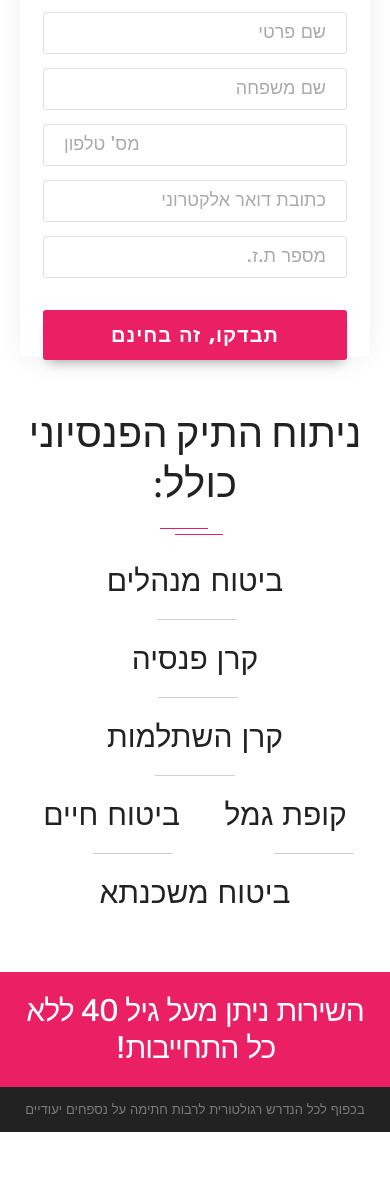
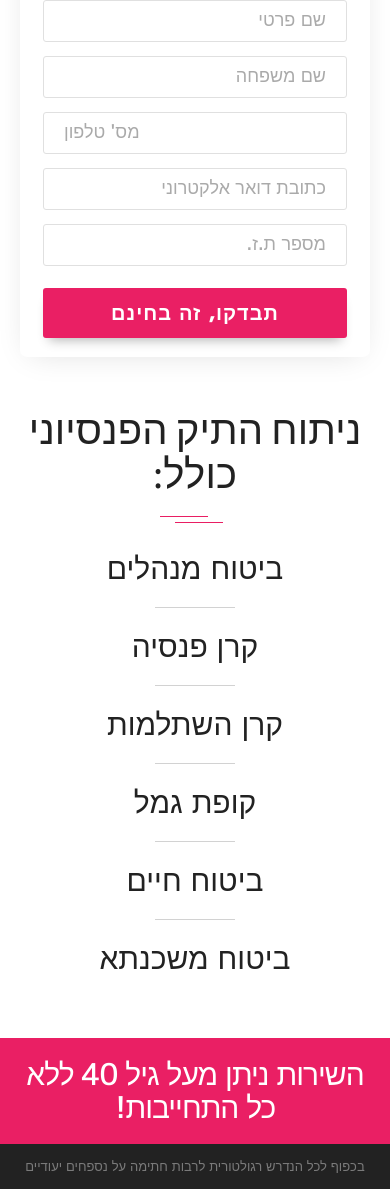
Before and after one commit to chamberofsecretz/financelanding, a plain HTML site: page index.html in a window 390 px wide. Shown: the part 528-1717 px from the top of the page. Before the commit the page ends 1660 px from the top, so only its background shows below. Drawn offline with Linux system fonts and the light colour scheme; files whose address does not match are found by name.

Commit message:
updated breakpoints

```diff
--- a/css/main.css
+++ b/css/main.css
@@ -19,6 +19,7 @@ h1 {
 }
 h2 {
  font-size: 4rem;
+ line-height: 1.1;
  color: #EA1F64;
  margin: 0;
 }
@@ -124,7 +125,7 @@ input[type="submit"] {
  text-align: center;
  font-size: 2rem;
  border: none;
- margin-top: 15px;
+ margin-top: 5px;
  padding: 6px;
  width: 100%;
  height: auto;
@@ -178,10 +179,10 @@ input[type="submit"]:hover, input[type="submit"]:focus {
 }
 
 li {
- display: inline-block;
- padding: 0 20px;
- font-size: 2.5rem;
- position: relative;
+  display: inline-block;
+  padding: 0 15px;
+  font-size: 2.2rem;
+  position: relative;
 }
 li::after {
  position: absolute;
@@ -228,8 +229,13 @@ footer p{
  font-size: 1.8rem;
 }
 
+@media (max-width: 1177px){
+  .contact-form-bg {
+    height: 550px;
+  }
+}
 
-@media (max-width: 815px) {
+@media (max-width: 1000px) {
  .four.columns {
   margin-top: 30px;
   width: 100%;
@@ -237,7 +243,32 @@ footer p{
  .eight.columns {
   width: 100%;
  }
-
+ .contact-form-bg {
+  height: 475px;
+}
+}
+@media (max-width: 630px){
+  ul {
+    padding: 0;
+   }
+   li {
+    font-size: 3rem;
+    padding: 10px 30px;
+    width: 300px;
+    position: relative;
+   }
+   li::after {
+      position: absolute;
+      height: 1px;
+      width: 80px;
+      right: 110px;
+      bottom: -5px;
+   }
+   .contact-form-bg{
+    margin-top: 0;
+    height: 520px;
+   }
+}
 @media (max-width: 450px) {
  .four.columns {
   margin-top: 0;
@@ -260,6 +291,7 @@ footer p{
  }
  .contact-form-bg{
   margin-top: 0;
+  height: 510px;
  }
  .sub-section {
   margin: 50px auto 10px auto;
@@ -274,25 +306,7 @@ footer p{
  .sub-section h2::after {
   margin-left: -20px;
  }
- ul {
-  padding: 0;
- }
- li {
-  font-size: 3rem;
-  padding: 10px 20px;
- }
- li::after {
-  height: 1px;
-  width: 80px;
-  left: 70px;
-  bottom: -5px;
- }
- ul li:nth-child(2)::after {
-  left: 46px;
- }
- ul li:nth-child(3)::after {
-  left: 68px;
- }
+
 
  .highlight h2 {
   font-size: 3rem;
```
